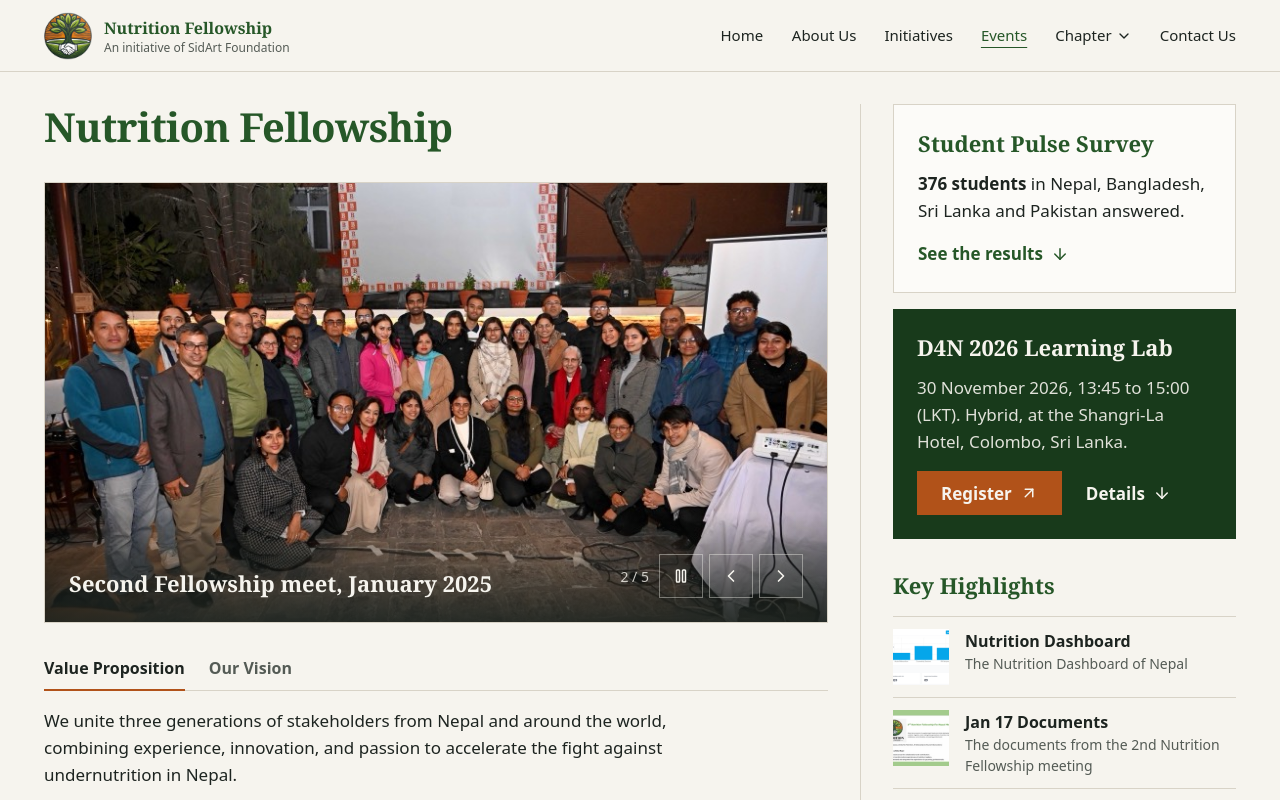
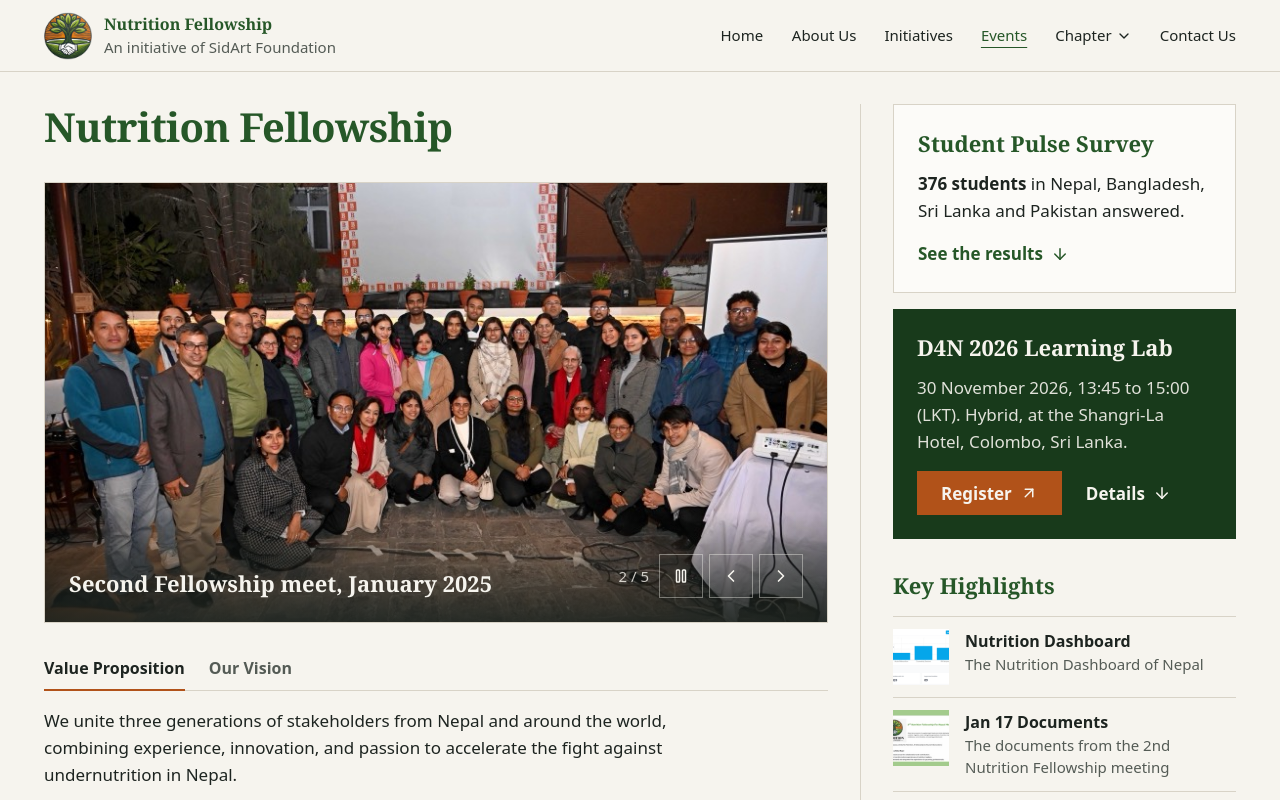
Before and after one commit to vital4nepal/nutrition-fellowship, a React (Create React App) app: page / in a window 1280 px wide. Shown: the top 800 px of the page. Built offline with nearby package versions, Linux system fonts and the light colour scheme.

Commit message:
[fix] meta text and topbar line are 15 px

```diff
--- a/src/components/Topbar.js
+++ b/src/components/Topbar.js
@@ -12,7 +12,7 @@ const Topbar = ({ children }) => {
           <img src="/nf-logo.png" alt="" className="h-11 lg:h-12 w-auto" />
           <span className="hidden leading-tight sm:block">
             <span className={`block font-serif text-base font-semibold text-green ${groupTitleLink}`}>Nutrition Fellowship</span>
-            <span className="block text-[0.75rem] text-muted">An initiative of SidArt Foundation</span>
+            <span className="block text-meta text-muted">An initiative of SidArt Foundation</span>
           </span>
           <span className="sr-only sm:hidden">Nutrition Fellowship</span>
         </a>
--- a/tailwind.config.js
+++ b/tailwind.config.js
@@ -21,7 +21,7 @@ module.exports = {
         "title-sm": ["1.625rem", { lineHeight: "1.25", letterSpacing: "-0.01em" }],
         sub: ["1.375rem", { lineHeight: "1.3" }],
         body: ["1.0625rem", { lineHeight: "1.6" }],
-        meta: ["0.875rem", { lineHeight: "1.5" }],
+        meta: ["0.9375rem", { lineHeight: "1.5" }],
         display: ["2.5rem", { lineHeight: "1.15", letterSpacing: "-0.015em" }],
         ui: ["0.9375rem", { lineHeight: "1.5" }],
       },
```
